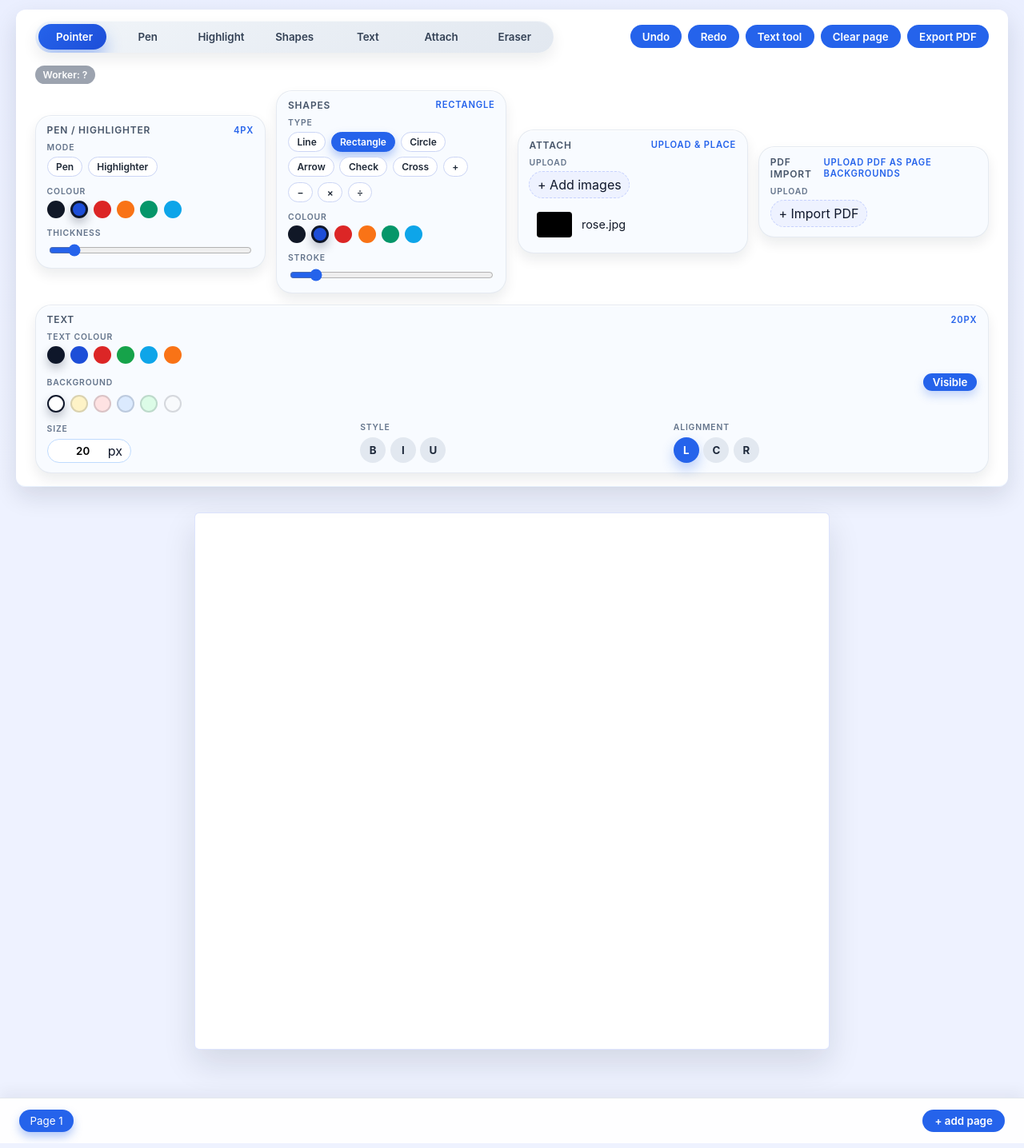
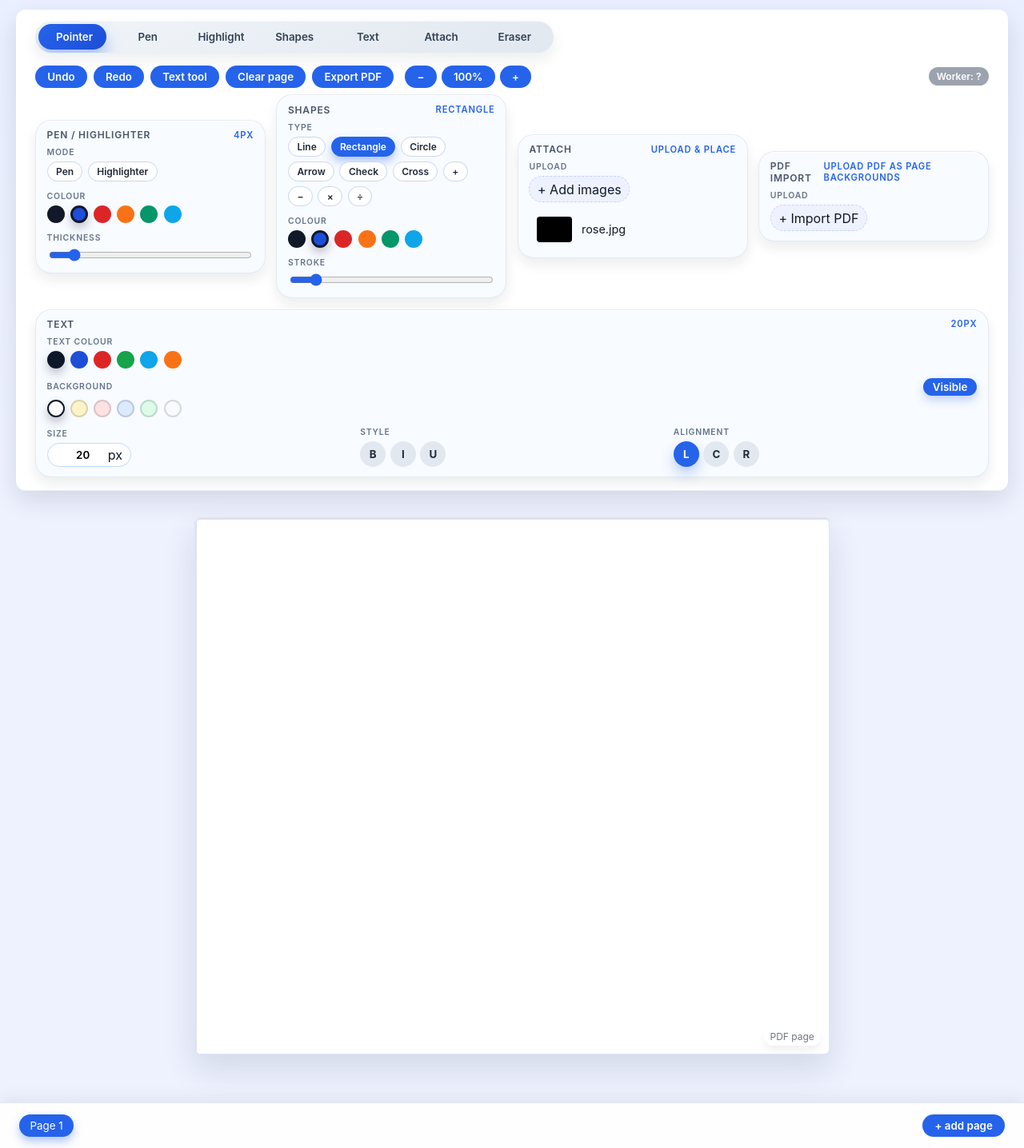
Before and after one commit to Artsadthavud/semivibe-pdf-editor, a React (Vite) app: page / in a window 1280 px wide. Shown: the whole page at 80% size. Built offline with nearby package versions, Linux system fonts and the light colour scheme.

Commit message:
feat: implement zoom functionality for canvas with viewport adjustments and scaling

```diff
--- a/src/App.tsx
+++ b/src/App.tsx
@@ -129,6 +129,8 @@ const App = () => {
   const [importingPdf, setImportingPdf] = useState(false);
   const [importProgress, setImportProgress] = useState<{ current: number; total: number }>({ current: 0, total: 0 });
   const [workerStatus, setWorkerStatus] = useState<'available' | 'disabled' | 'failed' | 'unknown'>('unknown');
+  // zoom (scale) for the workspace canvas
+  const [zoom, setZoom] = useState<number>(1);
 
   // load project-scoped assets from src/assets at build time (Vite import.meta.glob)
   useEffect(() => {
@@ -1210,6 +1212,35 @@ const App = () => {
               Clear page
             </button>
             <button type="button" className="toolbar-action" onClick={handleExportPdf}>Export PDF</button>
+            <div style={{ display: 'inline-flex', alignItems: 'center', gap: '6px', marginLeft: 6 }}>
+              <button
+                type="button"
+                className="toolbar-action"
+                onClick={() => setZoom((z) => Math.max(0.25, Math.round((z - 0.1) * 100) / 100))}
+                title="Zoom out"
+                aria-label="Zoom out"
+              >
+                −
+              </button>
+              <button
+                type="button"
+                className="toolbar-action"
+                onClick={() => setZoom(1)}
+                title="Reset zoom"
+                aria-label="Reset zoom"
+              >
+                {Math.round(zoom * 100)}%
+              </button>
+              <button
+                type="button"
+                className="toolbar-action"
+                onClick={() => setZoom((z) => Math.min(4, Math.round((z + 0.1) * 100) / 100))}
+                title="Zoom in"
+                aria-label="Zoom in"
+              >
+                +
+              </button>
+            </div>
           </div>
           {/* worker availability indicator */}
           <div
@@ -1588,6 +1619,7 @@ const App = () => {
           onAttachSelect={handleAttachSelect}
           selectedAttachId={selectedAttachId}
           selectedAsset={selectedAssetId ? uploadedAssets.find((a) => a.id === selectedAssetId) : undefined}
+          scale={zoom}
         />
       </main>
 
--- a/src/Canvas.tsx
+++ b/src/Canvas.tsx
@@ -32,6 +32,8 @@ type CanvasProps = {
   onEraseStroke?: (id: string) => void;
   onEraseShape?: (id: string) => void;
   eraserWidth?: number;
+  // visual scale (zoom). 1.0 = 100%
+  scale?: number;
 };
 
 type DragState =
@@ -82,8 +84,11 @@ const Canvas = ({
   onEraseStroke,
   onEraseShape,
   eraserWidth
+  ,
+  scale = 1
 }: CanvasProps) => {
   const containerRef = useRef<HTMLDivElement>(null);
+  const viewportRef = useRef<HTMLDivElement>(null);
   const canvasRef = useRef<HTMLCanvasElement>(null);
   const imageCache = useRef<Map<string, HTMLImageElement>>(new Map());
   const [size, setSize] = useState({ width: 0, height: 0 });
@@ -267,6 +272,7 @@ const Canvas = ({
       if (!canvas || !ctx) return;
   ctx.setTransform(1, 0, 0, 1, 0, 0);
   ctx.clearRect(0, 0, canvas.width, canvas.height);
+  // apply device pixel ratio only; visual zoom is handled by the viewport CSS transform
   ctx.scale(deviceRatio, deviceRatio);
 
       // draw attachments first so strokes/shapes appear on top (write-over behavior)
@@ -317,10 +323,13 @@ const Canvas = ({
       const rect = container.getBoundingClientRect();
       const width = rect.width;
       const height = rect.height;
-      canvas.width = width * deviceRatio;
-      canvas.height = height * deviceRatio;
-      canvas.style.width = `${width}px`;
-      canvas.style.height = `${height}px`;
+      const s = scale || 1;
+      // internal canvas backing pixels should account for device pixel ratio only
+      canvas.width = Math.max(1, Math.round(width * deviceRatio));
+      canvas.height = Math.max(1, Math.round(height * deviceRatio));
+      // set visible CSS size to the scaled layout size so visual bounds are correct
+      canvas.style.width = `${Math.round(width * s)}px`;
+      canvas.style.height = `${Math.round(height * s)}px`;
       setSize({ width, height });
       redraw();
     };
@@ -328,7 +337,24 @@ const Canvas = ({
     resize();
     window.addEventListener('resize', resize);
     return () => window.removeEventListener('resize', resize);
-  }, [redraw]);
+  }, [redraw, scale]);
+
+  // update viewport transform and layout size so the scaled content can be scrolled
+  useEffect(() => {
+    const vp = viewportRef.current;
+    if (!vp) return;
+    const s = scale || 1;
+    // We avoid CSS transform (which doesn't affect layout for overflow). Instead
+    // set the layout/CSS size of the viewport and the visible canvas to the
+    // scaled size so the container's scrollbars reflect the visual bounds.
+    vp.style.transform = 'none';
+    vp.style.transformOrigin = '0 0';
+    vp.style.width = `${Math.round(size.width * s)}px`;
+    vp.style.height = `${Math.round(size.height * s)}px`;
+    // ensure the visible canvas element matches the scaled layout size
+    const canvas = canvasRef.current;
+    // canvas CSS size is handled in the resize effect (which also depends on scale)
+  }, [scale, size.width, size.height]);
 
   // drag & drop for attachments
   const handleDragOver = (e: React.DragEvent) => {
@@ -341,8 +367,9 @@ const Canvas = ({
     const container = containerRef.current;
     if (!container) return;
   const rect = container.getBoundingClientRect();
-    const x = e.clientX - rect.left;
-    const y = e.clientY - rect.top;
+  const s = scale || 1;
+  const x = (e.clientX - rect.left) / s;
+  const y = (e.clientY - rect.top) / s;
     // prefer files (images) when dropped; some platforms include a text/plain
     // entry (for example a blob URL) which should not create a text box for images.
     const file = e.dataTransfer?.files?.[0];
@@ -536,11 +563,12 @@ const Canvas = ({
 
   const handlePointerDown = (event: React.PointerEvent<HTMLCanvasElement>) => {
     const canvas = canvasRef.current;
-    if (!canvas) return;
+    const container = containerRef.current;
+    if (!canvas || !container) return;
     isPointerDownRef.current = true;
-    const rect = canvas.getBoundingClientRect();
-    const x = event.clientX - rect.left;
-    const y = event.clientY - rect.top;
+    const rect = container.getBoundingClientRect();
+    const x = (event.clientX - rect.left) / (scale || 1);
+    const y = (event.clientY - rect.top) / (scale || 1);
 
     if (tool === 'pointer') return;
 
@@ -594,13 +622,14 @@ const Canvas = ({
 
   const handlePointerMove = (event: React.PointerEvent<HTMLCanvasElement>) => {
     const canvas = canvasRef.current;
-    if (!canvas) return;
-    const rect = canvas.getBoundingClientRect();
+    const container = containerRef.current;
+    if (!canvas || !container) return;
+    const rect = container.getBoundingClientRect();
 
     if (shapeDraft.current) {
       shapeDraft.current = {
         ...shapeDraft.current,
-        end: { x: event.clientX - rect.left, y: event.clientY - rect.top }
+        end: { x: (event.clientX - rect.left) / (scale || 1), y: (event.clientY - rect.top) / (scale || 1) }
       };
       redraw({ shape: shapeDraft.current });
       return;
@@ -608,15 +637,15 @@ const Canvas = ({
 
     if (tool === 'eraser') {
       if (isPointerDownRef.current) {
-        eraseAt(event.clientX - rect.left, event.clientY - rect.top);
+        eraseAt((event.clientX - rect.left) / (scale || 1), (event.clientY - rect.top) / (scale || 1));
       }
       return;
     }
 
     if (!strokeDraft.current) return;
     strokeDraft.current.points.push({
-      x: event.clientX - rect.left,
-      y: event.clientY - rect.top
+      x: (event.clientX - rect.left) / (scale || 1),
+      y: (event.clientY - rect.top) / (scale || 1)
     });
     redraw({ stroke: strokeDraft.current });
   };
@@ -636,8 +665,9 @@ const Canvas = ({
       const rect = container.getBoundingClientRect();
 
       if (state.type === 'move') {
-        const x = event.clientX - rect.left - state.offsetX;
-        const y = event.clientY - rect.top - state.offsetY;
+        const s = scale || 1;
+        const x = (event.clientX - rect.left) / s - state.offsetX;
+        const y = (event.clientY - rect.top) / s - state.offsetY;
         // decide whether this id is a text or an attachment
         const isText = page.texts.some((t) => t.id === state.id);
         if (isText) {
@@ -646,7 +676,8 @@ const Canvas = ({
           onAttachChange?.(state.id, { x, y });
         }
       } else {
-        const width = Math.max(120, state.startWidth + (event.clientX - rect.left - state.originX));
+        const s = scale || 1;
+        const width = Math.max(120, state.startWidth + ((event.clientX - rect.left) / s - state.originX));
         const isText = page.texts.some((t) => t.id === state.id);
         if (isText) {
           onTextChange(state.id, { width });
@@ -677,11 +708,12 @@ const Canvas = ({
 
   return (
     <div className="canvas-area" ref={containerRef} onPointerDown={handleCanvasClick} onDrop={handleDrop} onDragOver={handleDragOver}>
-      {/** use system cursors (crosshair/text/default) per current preference */}
+      {/** viewport is scaled for zoom; keep transform-origin top-left so logical coords are preserved */}
       {
         (() => {
           const cursorForTool = tool === 'pointer' ? 'default' : tool === 'text' ? 'text' : 'crosshair';
           return (
+            <div ref={viewportRef} className="canvas-viewport">
               <canvas
                 ref={canvasRef}
                 className="canvas-layer"
@@ -689,10 +721,13 @@ const Canvas = ({
                 onPointerMove={handlePointerMove}
                 style={{ cursor: cursorForTool }}
               />
-          );
-        })()
-      }
-      <div className="text-layer" style={{ width: size.width, height: size.height }}>
+              {/* Visual outline of the actual PDF/page bounds so users can tell where the page edge is when zoomed out */}
+              <div
+                className="page-outline"
+                aria-hidden={true}
+                style={{ left: 0, top: 0, width: size.width * (scale || 1), height: size.height * (scale || 1) }}
+              />
+              <div className="text-layer" style={{ width: size.width * (scale || 1), height: size.height * (scale || 1) }}>
         {page.texts.map((text) => (
             <TextBox
             key={text.id}
@@ -702,26 +737,29 @@ const Canvas = ({
             onSelect={() => onTextSelect(text.id)}
             onChange={(value) => onTextChange(text.id, value)}
             onDelete={() => onTextDelete(text.id)}
+                scale={scale}
             onDrag={(event) => {
               const container = containerRef.current;
               if (!container) return;
               const rect = container.getBoundingClientRect();
+              const s = scale || 1;
               dragState.current = {
                 type: 'move',
                 id: text.id,
-                offsetX: event.clientX - rect.left - text.x,
-                offsetY: event.clientY - rect.top - text.y
+                offsetX: (event.clientX - rect.left) / s - text.x,
+                offsetY: (event.clientY - rect.top) / s - text.y
               };
             }}
             onResize={(event) => {
               const container = containerRef.current;
               if (!container) return;
               const rect = container.getBoundingClientRect();
+              const s = scale || 1;
               dragState.current = {
                 type: 'resize',
                 id: text.id,
                 startWidth: text.width,
-                originX: event.clientX - rect.left
+                originX: (event.clientX - rect.left) / s
               };
             }}
           />
@@ -735,31 +773,38 @@ const Canvas = ({
             onSelect={() => onAttachSelect?.(attach.id)}
             onChange={(changes) => onAttachChange?.(attach.id, changes)}
             onDelete={() => onAttachDelete?.(attach.id)}
+            scale={scale}
             onDrag={(event) => {
               const container = containerRef.current;
               if (!container) return;
               const rect = container.getBoundingClientRect();
+              const s = scale || 1;
               dragState.current = {
                 type: 'move',
                 id: attach.id,
-                offsetX: event.clientX - rect.left - attach.x,
-                offsetY: event.clientY - rect.top - attach.y
+                offsetX: (event.clientX - rect.left) / s - attach.x,
+                offsetY: (event.clientY - rect.top) / s - attach.y
               };
             }}
             onResize={(event) => {
               const container = containerRef.current;
               if (!container) return;
               const rect = container.getBoundingClientRect();
+              const s = scale || 1;
               dragState.current = {
                 type: 'resize',
                 id: attach.id,
                 startWidth: attach.width,
-                originX: event.clientX - rect.left
+                originX: (event.clientX - rect.left) / s
               };
             }}
           />
         ))}
               </div>
+            </div>
+          );
+        })()
+      }
     </div>
   );
 };
@@ -773,9 +818,9 @@ type TextBoxProps = {
   onDelete: () => void;
   onDrag: (event: React.PointerEvent<HTMLElement>) => void;
   onResize: (event: React.PointerEvent<HTMLDivElement>) => void;
+  scale?: number;
 };
-
-const TextBox = ({ item, selected, tool, onSelect, onChange, onDelete, onDrag, onResize }: TextBoxProps) => {
+const TextBox = ({ item, selected, tool, onSelect, onChange, onDelete, onDrag, onResize, scale }: TextBoxProps) => {
   const ref = useRef<HTMLDivElement>(null);
 
   useLayoutEffect(() => {
@@ -841,7 +886,9 @@ const TextBox = ({ item, selected, tool, onSelect, onChange, onDelete, onDrag, o
                   const rect = node.getBoundingClientRect();
                   const cs = window.getComputedStyle(node);
                   const paddingLeft = parseFloat(cs.paddingLeft || '0');
-                  const localX = cx - rect.left - paddingLeft;
+                  const s = scale || 1;
+                  // account for the visual CSS scale applied to the viewport
+                  const localX = (cx - rect.left - paddingLeft) / s;
 
                   // measure per-character to find nearest offset (works for proportional fonts)
                   const canvas = document.createElement('canvas');
@@ -893,7 +940,8 @@ const TextBox = ({ item, selected, tool, onSelect, onChange, onDelete, onDrag, o
           const rect = node.getBoundingClientRect();
           const cs = window.getComputedStyle(node);
           const paddingLeft = parseFloat(cs.paddingLeft || '0');
-          const localX = cx - rect.left - paddingLeft;
+          const s = scale || 1;
+          const localX = (cx - rect.left - paddingLeft) / s;
           const canvas = document.createElement('canvas');
           const ctx = canvas.getContext('2d');
           if (ctx) {
@@ -955,11 +1003,11 @@ const TextBox = ({ item, selected, tool, onSelect, onChange, onDelete, onDrag, o
     <div
       className={clsx('text-box', { selected, 'grip-visible': selected && tool !== 'text' })}
       style={{
-        left: item.x,
-        top: item.y,
-        width: item.width,
+        left: (item.x * (scale || 1)),
+        top: (item.y * (scale || 1)),
+        width: (item.width * (scale || 1)),
         color: item.color,
-        fontSize: item.fontSize,
+        fontSize: (item.fontSize * (scale || 1)),
         fontFamily: item.fontFamily,
         fontWeight: item.bold ? 600 : 400,
         fontStyle: item.italic ? 'italic' : 'normal',
@@ -1103,9 +1151,10 @@ type AttachmentBoxProps = {
   onDelete: () => void;
   onDrag: (event: React.PointerEvent<HTMLElement>) => void;
   onResize: (event: React.PointerEvent<HTMLDivElement>) => void;
+  scale?: number;
 };
 
-const AttachmentBox = ({ item, selected, tool, onSelect, onChange, onDelete, onDrag, onResize }: AttachmentBoxProps) => {
+const AttachmentBox = ({ item, selected, tool, onSelect, onChange, onDelete, onDrag, onResize, scale }: AttachmentBoxProps) => {
   const ref = useRef<HTMLDivElement>(null);
 
   useLayoutEffect(() => {
@@ -1118,7 +1167,7 @@ const AttachmentBox = ({ item, selected, tool, onSelect, onChange, onDelete, onD
     <div
       ref={ref}
       className={clsx('attachment-box', { selected })}
-      style={{ left: item.x, top: item.y, width: item.width, height: item.height }}
+      style={{ left: item.x * (scale || 1), top: item.y * (scale || 1), width: item.width * (scale || 1), height: item.height * (scale || 1) }}
       onPointerDown={(event) => {
         event.stopPropagation();
         onSelect();
--- a/src/styles.css
+++ b/src/styles.css
@@ -24,6 +24,49 @@ input {
   display: flex;
   flex-direction: column;
   min-height: 100vh;
+}
+
+/* viewport for zooming: scale is applied to this element */
+.canvas-area {
+  /* allow scrolling when the viewport is scaled */
+  overflow: auto;
+}
+.canvas-viewport {
+  transform-origin: 0 0;
+  display: inline-block;
+  position: relative; /* make text-layer absolute positioning relative to viewport */
+}
+
+/* Page outline visible over the canvas so users can tell the real PDF edge when zoomed out */
+.page-outline {
+  position: absolute;
+  left: 0;
+  top: 0;
+  pointer-events: none;
+  z-index: 2;
+  border: 2px solid rgba(15, 23, 42, 0.12);
+  box-shadow: 0 12px 28px rgba(15, 23, 42, 0.06), inset 0 1px 0 rgba(255,255,255,0.6);
+  border-radius: 6px;
+}
+.page-outline::after {
+  content: 'PDF page';
+  position: absolute;
+  right: 10px;
+  bottom: 10px;
+  font-size: 12px;
+  color: rgba(15,23,42,0.6);
+  background: rgba(255,255,255,0.9);
+  padding: 4px 8px;
+  border-radius: 999px;
+  box-shadow: 0 6px 12px rgba(15,23,42,0.06);
+  pointer-events: none;
+}
+
+.text-layer {
+  position: absolute;
+  inset: 0;
+  pointer-events: none;
+  z-index: 3;
 }
 
 .toolbar {
@@ -64,7 +107,7 @@ input {
   border-radius: 999px;
   padding: 0.2rem;
   box-shadow: inset 0 1px 0 rgba(255, 255, 255, 0.6), 0 8px 18px rgba(15, 23, 42, 0.08);
-  overflow: hidden;
+  overflow: auto; /* allow scrolling when viewport is scaled */
 }
 
 .tool-toggle__rail {
@@ -348,7 +391,7 @@ input {
   border-radius: 6px;
   border: 1px solid rgba(199, 210, 254, 0.6);
   box-shadow: 0 18px 40px rgba(15, 23, 42, 0.12);
-  overflow: hidden;
+  overflow: auto; /* allow scrolling when viewport is scaled */
   margin: 2rem auto;
   display: block;
 }
```
Lines whose indentation alone changed are shown as unchanged.
